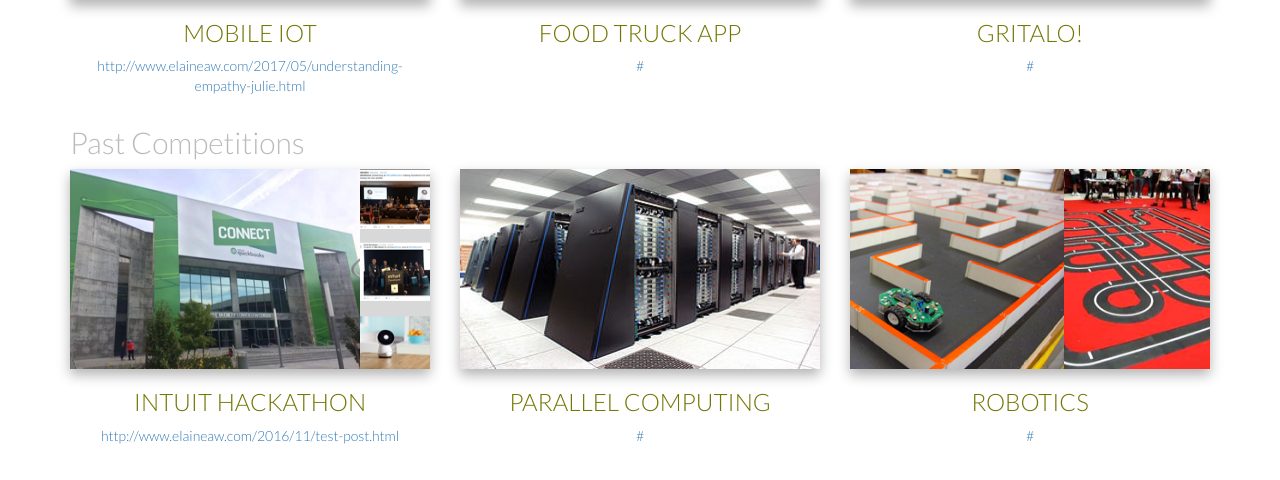
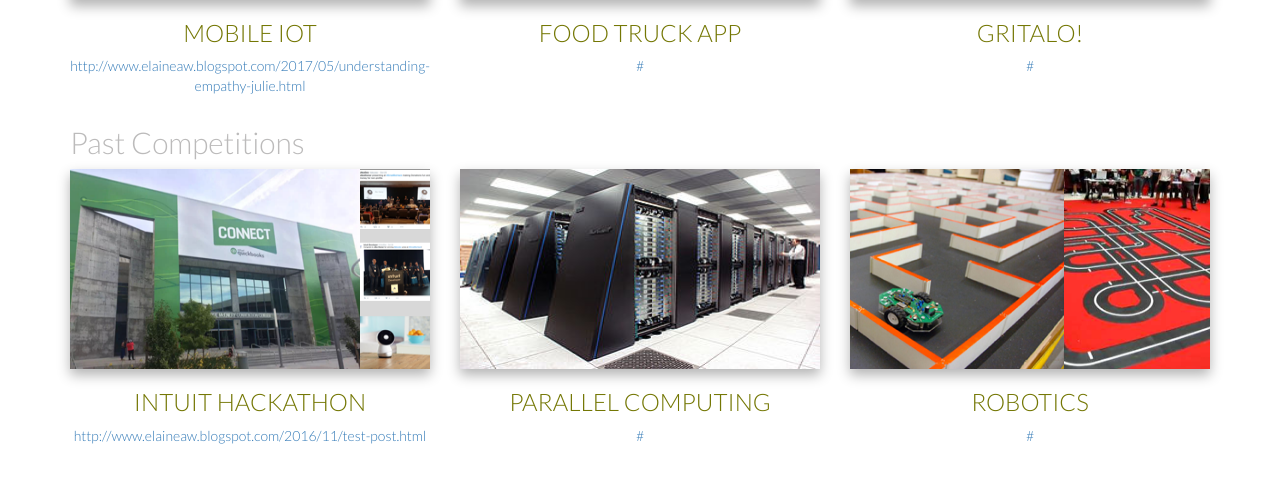
Before and after one commit to yihui26/Udacity-PortfolioSite, a plain HTML site: page index.html in a window 1280 px wide. Shown: the part 832-1312 px from the top of the page. Drawn offline with Linux system fonts and the light colour scheme.

Commit message:
Updated all blog urls

```diff
--- a/index.html
+++ b/index.html
@@ -54,17 +54,17 @@
         <div class="col-md-4">
           <img class="img-responsive img-project" src="img/mob-iot.png" alt="Mobile IoT" data-toggle="modal" data-target="#mobileiot">
           <h3 class="text-uppercase">Mobile IoT</h3>
-          <p><a href="http://www.elaineaw.com/2017/05/understanding-empathy-julie.html">http://www.elaineaw.com/2017/05/understanding-empathy-julie.html</a></p>
+          <p><a href="http://www.elaineaw.blogspot.com/2017/05/understanding-empathy-julie.html">http://www.elaineaw.blogspot.com/2017/05/understanding-empathy-julie.html</a></p>
         </div>
         <div class="col-md-4">
           <img class="img-responsive img-project" src="img/food-truck.png" alt="Food Truck App" data-toggle="modal" data-target="#cloudcomp">
           <h3 class="text-uppercase">Food Truck App</h3>
-          <p><a href="http://www.elaineaw.com">#</a></p>
+          <p><a href="http://www.elaineaw.blogspot.com">#</a></p>
         </div>
         <div class="col-md-4">
           <img class="img-responsive img-project" src="img/gritalo.png" alt="Gritalo" data-toggle="modal" data-target="#socialproj">
           <h3 class="text-uppercase">Gritalo!</h3>
-          <p><a href="http://www.elaineaw.com">#</a></p>
+          <p><a href="http://www.elaineaw.blogspot.com">#</a></p>
         </div>
       </div>
 
@@ -78,17 +78,17 @@
         <div class="col-md-4">
           <img class="img-responsive img-project" src="img/jibo.png" alt="Intuit Hackathon" data-toggle="modal" data-target="#intuitproj">
           <h3 class="text-uppercase">Intuit Hackathon</h3>
-          <p><a href="http://www.elaineaw.com/2016/11/test-post.html">http://www.elaineaw.com/2016/11/test-post.html</a></p>
+          <p><a href="http://www.elaineaw.blogspot.com/2016/11/test-post.html">http://www.elaineaw.blogspot.com/2016/11/test-post.html</a></p>
         </div>
         <div class="col-md-4">
           <img class="img-responsive img-project" src="img/hpc.jpg" alt="Parallel Computing" data-toggle="modal" data-target="#ibmproj">
           <h3 class="text-uppercase">Parallel Computing</h3>
-          <p><a href="http://www.elaineaw.com">#</a></p>
+          <p><a href="http://www.elaineaw.blogspot.com">#</a></p>
         </div>
         <div class="col-md-4">
           <img class="img-responsive img-project" src="img/robotics.png" alt="Micromouse" data-toggle="modal" data-target="#robotcomp">
           <h3 class="text-uppercase">Robotics</h3>
-          <p><a href="http://www.elaineaw.com">#</a></p>
+          <p><a href="http://www.elaineaw.blogspot.com">#</a></p>
         </div>
       </div>
 
@@ -164,7 +164,7 @@
                     <p/><p/>
                     <b>Areas I Worked On:</b> Team Management, Product Management, and Development of Phillips Hue API using Node.js, hosted on localhost.
                     <p/><p/>
-                    For more information, click on the <a href="http://www.elaineaw.com/2017/05/understanding-empathy-julie.html"><b>link</b></a> to this blog post to find out more details (including presentation slides and demo videos).
+                    For more information, click on the <a href="http://www.elaineaw.blogspot.com/2017/05/understanding-empathy-julie.html"><b>link</b></a> to this blog post to find out more details (including presentation slides and demo videos).
                 </div>
                 <div class="modal-footer">
                     <button type="button" class="btn btn-default" data-dismiss="modal">Close</button>
@@ -249,7 +249,7 @@
                     <p/><p/>
                     <b>Areas I Worked On:</b> Designing the process flow, coded with Square API, Quickbooks API, and tested the API calls with Postman collections.
                     <p/><p/>
-                    For more information, click on the <a href="http://www.elaineaw.com/2016/11/test-post.html"><b>link</b></a> to this blog post to find out more details (including presentation slides and demo videos).
+                    For more information, click on the <a href="http://www.elaineaw.blogspot.com/2016/11/test-post.html"><b>link</b></a> to this blog post to find out more details (including presentation slides and demo videos).
 
                 </div>
                 <div class="modal-footer">
```
